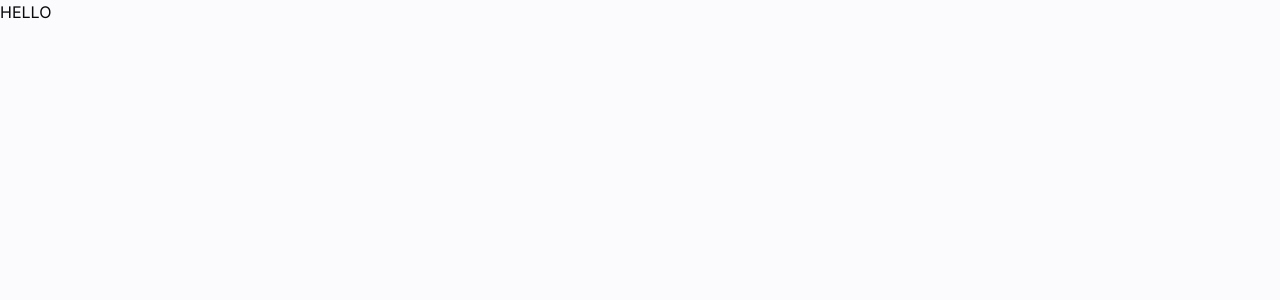
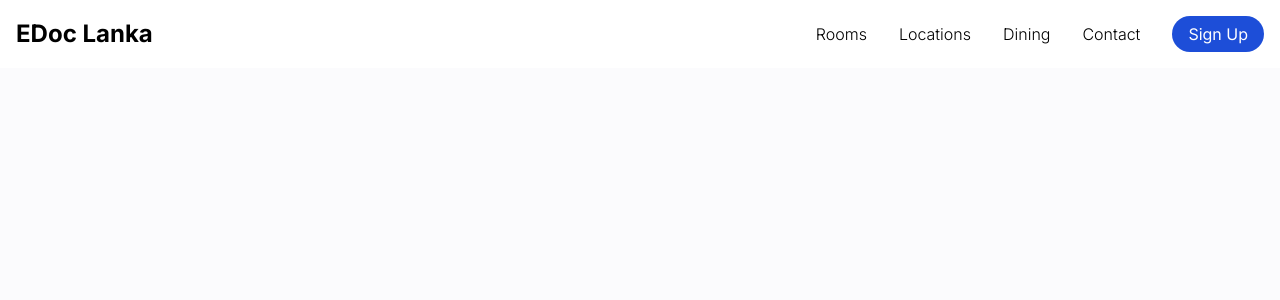
Before and after one commit to harshanacz/doc_appointment_NextJS_FullStack, a Next.js app: page / in a window 1280 px wide. Shown: the top 300 px of the page. Built offline with nearby package versions, Linux system fonts and the light colour scheme.

Commit message:
Navbar UI finished + Hero added

```diff
--- a/package.json
+++ b/package.json
@@ -15,6 +15,7 @@
     "next": "14.2.15",
     "react": "^18",
     "react-dom": "^18",
+    "react-icons": "^5.3.0",
     "tailwind-merge": "^2.5.3",
     "tailwindcss-animate": "^1.0.7"
   },
--- a/src/app/layout.tsx
+++ b/src/app/layout.tsx
@@ -2,7 +2,7 @@
 import "./globals.css";
 
 export const metadata: Metadata = {
-  title: "Edoc Lanka",
+  title: "EDoc Lanka",
   description: "Channel Your Doctor Online in Sri Lanka | Colombo | Kandy | Galle | Jaffna",
 };
 
--- a/src/app/page.tsx
+++ b/src/app/page.tsx
@@ -1,9 +1,10 @@
+import HomePage from '@/components/Home/Home'
 import React from 'react'
 
 const Home = () => {
   return (
     <div>
-      HELLO
+      <HomePage />
     </div>
   )
 }
--- /dev/null
+++ b/src/components/Home/Home.tsx
@@ -0,0 +1,12 @@
+import React from 'react'
+import ResponsiveNavbar from './Navbar/ResponsiveNavbar'
+
+const HomePage = () => {
+  return (
+    <div>
+      <ResponsiveNavbar/>
+    </div>
+  )
+}
+
+export default HomePage
--- /dev/null
+++ b/src/components/Home/Navbar/MobileNavbar.tsx
@@ -0,0 +1,42 @@
+"use client";
+
+import React from "react";
+import Link from "next/link";
+import { navItems } from "@/data/data";
+import { HiX } from "react-icons/hi";
+
+const MobileNavbar: React.FC<{ isOpen: boolean; toggleMenu: () => void }> = ({
+  isOpen,
+  toggleMenu,
+}) => {
+  return (
+    <>
+      {/* Overlay */}
+      {isOpen && <div className="fixed inset-0 bg-black opacity-50 z-10" onClick={toggleMenu}></div>}
+
+      {/* Sliding Navbar */}
+      <div
+        className={`fixed top-0 left-0 h-full w-[70%] bg-white transform ${
+          isOpen ? "translate-x-0" : "-translate-x-full"
+        } transition-transform duration-300 ease-in-out z-20`}
+      >
+        <div className="flex justify-end p-4">
+          <HiX className="w-8 h-8 cursor-pointer text-black" onClick={toggleMenu} />
+        </div>
+        <div className="flex flex-col items-start p-4 space-y-4 ml-4" style={{ marginTop: '25%' }}>
+          {navItems.map((item, index) => (
+            <Link
+              key={index}
+              href={`/${item.label.toLowerCase()}`}
+              className="text-black text-xl hover:text-yellow-400 transition-all duration-300"
+            >
+              {item.label}
+            </Link>
+          ))}
+        </div>
+      </div>
+    </>
+  );
+};
+
+export default MobileNavbar;
--- /dev/null
+++ b/src/components/Home/Navbar/Navbar.tsx
@@ -0,0 +1,70 @@
+"use client";
+
+import React, { useEffect } from "react";
+import Link from "next/link";
+import { navItems } from "@/data/data";
+import { HiBars3BottomRight } from "react-icons/hi2";
+
+interface NavbarProps {
+  toggleMenu: () => void;
+}
+
+const Navbar: React.FC<NavbarProps> = ({ toggleMenu }) => {
+  const [navBg, setNavBg] = React.useState(false);
+
+  useEffect(() => {
+    const handler = () => {
+      if (window.scrollY >= 90) {
+        setNavBg(true);
+      } else {
+        setNavBg(false);
+      }
+    };
+
+    window.addEventListener("scroll", handler);
+
+    return () => {
+      window.removeEventListener("scroll", handler);
+    };
+  }, []);
+
+  return (
+    <div className={`fixed w-full top-0 z-30 ${navBg ? "bg-white shadow-md" : "bg-white"}`}>
+      <div className="max-w-7xl mx-auto flex justify-between items-center p-4">
+        {/* Logo */}
+        <Link href="/" className="text-black text-2xl font-bold">
+          EDoc Lanka
+        </Link>
+
+        {/* Nav Links and Book Now Button in one flex container */}
+        <div className="hidden sm:flex items-center space-x-8">
+          {/* Nav Links */}
+          {navItems.map((item, index) => (
+            <Link
+              key={index}
+              href={`/${item.label.toLowerCase()}`}
+              className="text-black font-light text-base hover:text-blue-700 hover:font-semibold transition-all duration-300"
+
+            >
+              {item.label}
+            </Link>
+          ))}
+          {/* Book Now Button */}
+          <button className="bg-blue-700 text-white px-4 py-1.5 rounded-full text-base font-normal">
+            Sign Up
+          </button>
+        </div>
+
+        {/* Menu Button for Mobile View */}
+        <div className="flex sm:hidden items-center space-x-4">
+          <button className="bg-blue-700 text-white px-3 py-1 rounded-full text-sm font-normal">
+          Sign Up
+          </button>
+          <HiBars3BottomRight className="w-8 h-8 cursor-pointer text-black" onClick={toggleMenu} />
+        </div>
+      </div>
+    </div>
+  );
+};
+
+export default Navbar;
--- /dev/null
+++ b/src/components/Home/Navbar/ResponsiveNavbar.tsx
@@ -0,0 +1,22 @@
+"use client";
+
+import React, { useState } from "react";
+import Navbar from "./Navbar";
+import MobileNavbar from "./MobileNavbar";
+
+const ResponsiveNavbar = () => {
+  const [isOpen, setIsOpen] = useState(false);
+
+  const toggleMenu = () => {
+    setIsOpen((prev) => !prev);
+  };
+
+  return (
+    <>
+      <Navbar toggleMenu={toggleMenu} />
+      <MobileNavbar isOpen={isOpen} toggleMenu={toggleMenu} />
+    </>
+  );
+};
+
+export default ResponsiveNavbar;
--- /dev/null
+++ b/src/data/data.tsx
@@ -0,0 +1,7 @@
+// Navbar
+export const navItems = [
+    { label: "Rooms", href: "#" },
+    { label: "Locations", href: "#" },
+    { label: "Dining", href: "#" },
+    { label: "Contact", href: "#" },
+  ];
```
Also changed, not shown: public/images/logo.png (added), src/components/Home/Hero/Hero.tsx (added), 1 other file (tests, documents, lock files or other folders).
